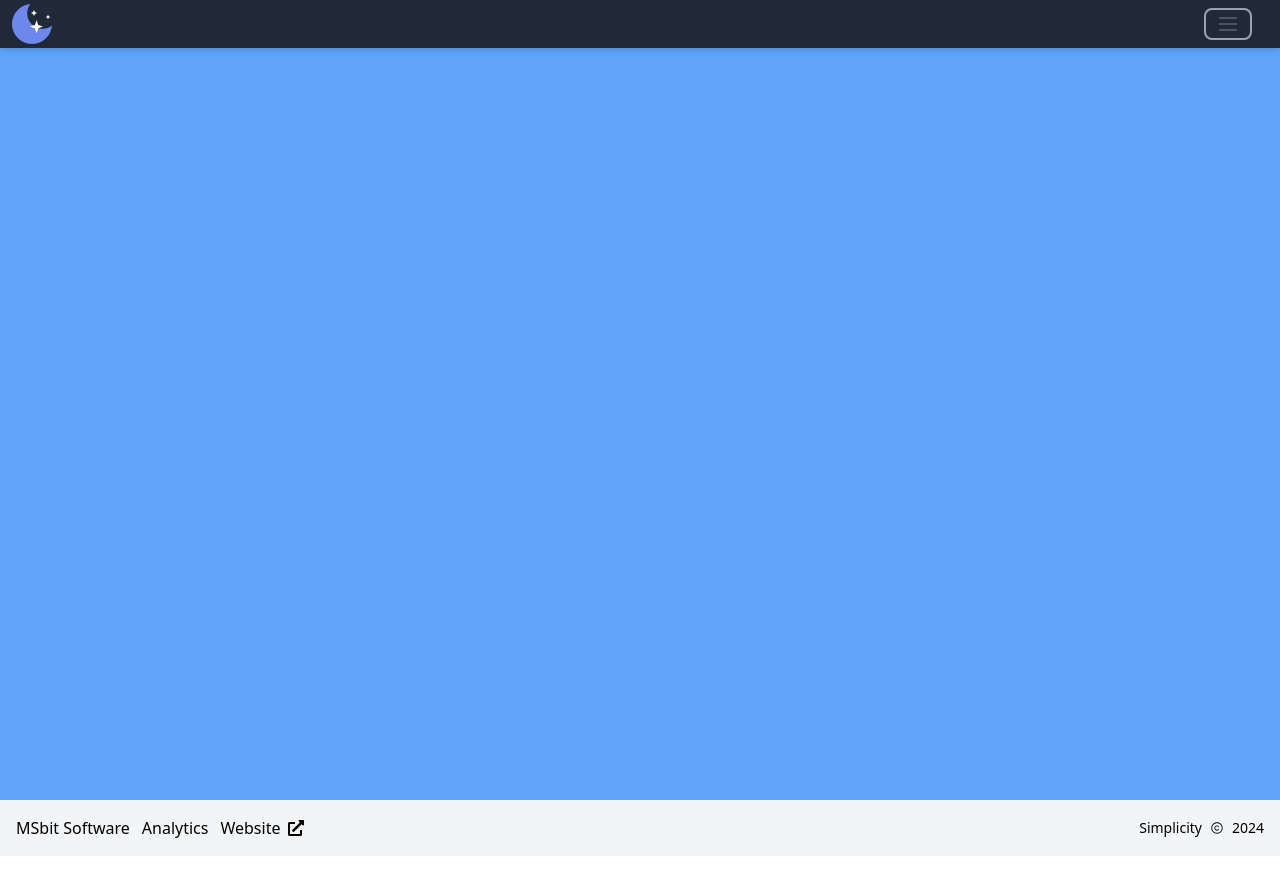
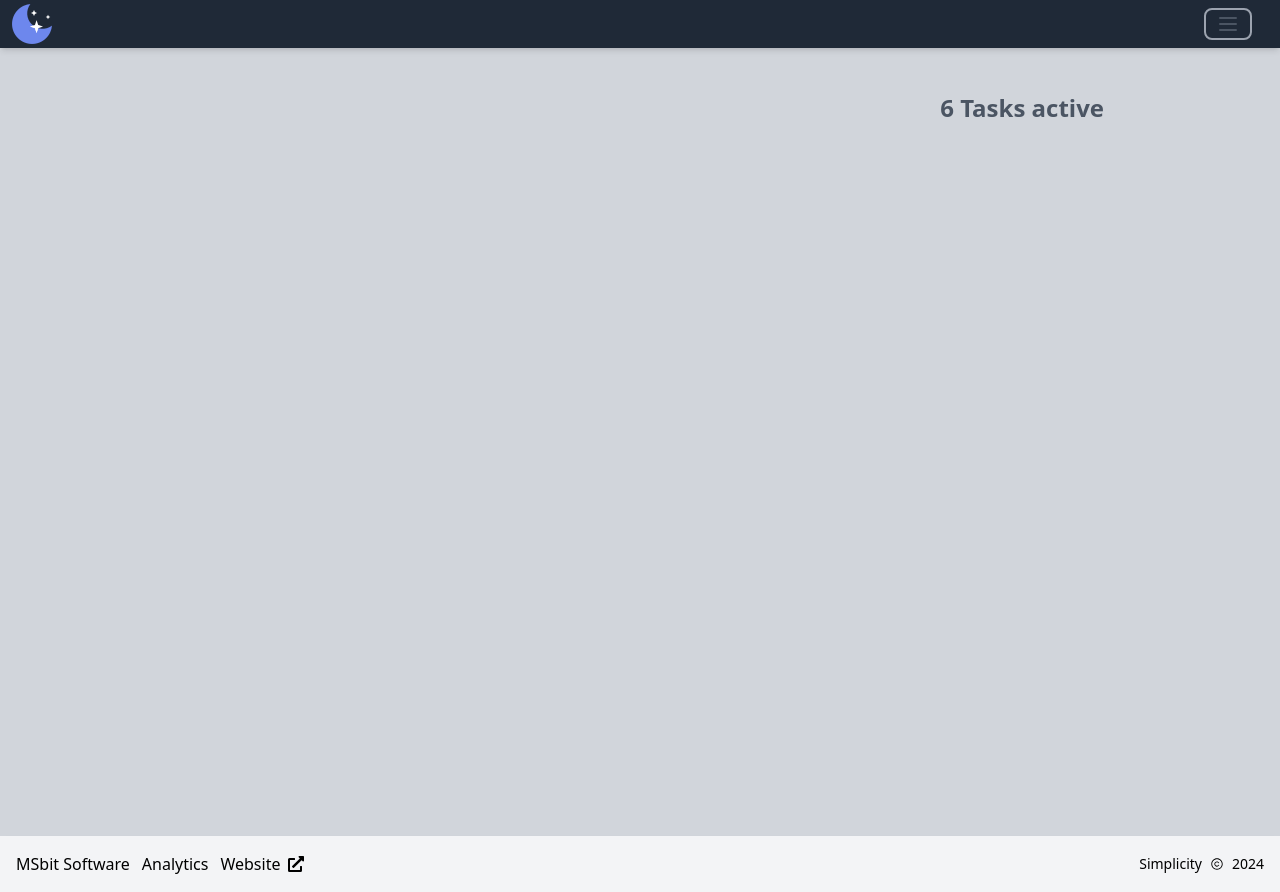
Before and after one commit to MENDELBENOR/Simplicity-client, a React (Vite) app: page /task/1 in a window 1280 px wide. Before the commit the page ends 856 px from the top, so only its background shows below. Built offline with nearby package versions, Linux system fonts and the light colour scheme; no server answers.

Commit message:
task table

```diff
--- a/src/components/Groups.tsx
+++ b/src/components/Groups.tsx
@@ -28,12 +28,12 @@ export default function Groups({ projectId }: Props) {
             {groups.map((group, index) => (
                 <motion.div
                     key={group._id}
-                    initial={{ x: -10, opacity: 0 }}
-                    animate={{ x: 0, opacity: 1 }}
-                    transition={{ delay: 0.3 * index }}
+                    initial={{ y: -10, opacity: 0 }}
+                    animate={{ y: 0, opacity: 1 }}
+                    transition={{ delay: 0.2 * index }}
                 >
                     {/* when you click we to to task page with the id in the params */}
-                    <div className="flex pl-4 py-1 hover:bg-gray-600 rounded mt-1 mr-1 cursor-pointer transition duration-200"
+                    <div className="flex pl-4 py-1 bg-gray-600 hover:bg-[#3c4858] rounded mt-1 mr-1 cursor-pointer transition duration-200"
                         onClick={() => navigatePage(group._id)}
                     >
                         <span>{group.name}</span>
--- a/src/components/Loading.tsx
+++ b/src/components/Loading.tsx
@@ -3,8 +3,8 @@ export default function Loading() {
     return (
         <div className="flex items-center justify-center h-screen">
             <div className="relative">
-                <div className="w-16 h-16 border-4 border-t-transparent border-blue-500 rounded-full animate-spin"></div>
-                <span className="absolute inset-0 flex items-center justify-center text-blue-500 font-semibold">
+                <div className="w-24 h-24 border-4 border-t-transparent border-blue-500 rounded-full animate-spin"></div>
+                <span className="absolute inset-0 flex items-center justify-center text-blue-500 font-semibold p-2">
                     Loading...
                 </span>
             </div>
--- a/src/components/SignUp.tsx
+++ b/src/components/SignUp.tsx
@@ -23,7 +23,7 @@ export default function SignUp({ handleSwitch }: Prop) {
     return (
         <div>
             <div>
-                <h2 className="mt-3 text-center text-3xl font-extrabold text-gray-900">Create your account</h2>
+                <h2 className="mt-3 text-center text-3xl font-extrabold dark:text-white text-gray-900">Create your account</h2>
             </div>
             <form className="mt-8 space-y-6" onSubmit={handleSignUp}>
                 <div className="rounded-md shadow-sm space-y-2">
--- /dev/null
+++ b/src/components/TableTask.tsx
@@ -0,0 +1,6 @@
+
+export default function TableTask() {
+    return (
+        <div>TableTask</div>
+    )
+}
--- a/src/hooks/UseUsers.ts
+++ b/src/hooks/UseUsers.ts
@@ -71,7 +71,9 @@ export default function UseUsers() {
       if (axios.isAxiosError(err))
         errorFromServer(err.response?.data.displayMessage)
     }
-    setLoading(false);
+    setTimeout(() => {
+      setLoading(false);
+    }, 1500)
   };
 
   const createUser = async (user: UserSignUp) => {
--- a/src/pages/TaskPage.tsx
+++ b/src/pages/TaskPage.tsx
@@ -1,16 +1,80 @@
 import { useEffect } from "react";
 import { useParams } from "react-router-dom";
+import { ITask } from "../utils/types";
 
+// _id: string;
+// name: string;
+// description: string;
+// status: STATUS;
+// duration: number;
+// groupId: string;
+
+const tasks: ITask[] = [
+    {
+        _id: "1",
+        name: "Task 1",
+        description: "This is the first task.",
+        status: "TO DO",
+        duration: 60,
+        groupId: "group-1"
+    },
+    {
+        _id: "2",
+        name: "Task 2",
+        description: "This is the second task.",
+        status: "IN PROGRESS",
+        duration: 45,
+        groupId: "group-1"
+    },
+    {
+        _id: "3",
+        name: "Task 3",
+        description: "This is the third task.",
+        status: "COMPLETE",
+        duration: 120,
+        groupId: "group-2"
+    },
+    {
+        _id: "4",
+        name: "Task 4",
+        description: "This is the fourth task.",
+        status: "TO DO",
+        duration: 30,
+        groupId: "group-2"
+    },
+    {
+        _id: "5",
+        name: "Task 5",
+        description: "This is the fifth task.",
+        status: "IN PROGRESS",
+        duration: 90,
+        groupId: "group-3"
+    },
+    {
+        _id: "6",
+        name: "Task 6",
+        description: "This is the sixth task.",
+        status: "COMPLETE",
+        duration: 150,
+        groupId: "group-3"
+    }
+];
 
 export default function TaskPage() {
     const { id } = useParams<{ id: string }>();
-
 
     useEffect(() => {
         // get group data and task!
     }, [id])
 
     return (
-        <div className="w-full h-screen bg-blue-400"></div>
+        <div className="w-full h-screen bg-gray-300 mt-9 sm:p-10 flex flex-col items-center dark:bg-gray-800">
+            <div className="flex w-[80%] justify-end p-4 text-2xl font-bold text-gray-600 dark:text-white">{tasks.length} Tasks active</div>
+
+            <div className="w-[80%] flex items-center justify-between">
+                <div className="flex space-x-4 ml-2"></div>
+            </div>
+
+        </div>
     )
 }
--- a/src/utils/types.d.ts
+++ b/src/utils/types.d.ts
@@ -57,4 +57,13 @@ export type Project = {
 
 export type SideBar2Props = {
     projectList: Project[];
-  };
+};
+
+export interface ITask {
+    _id: string;
+    name: string;
+    description: string;
+    status: "TO DO" | "IN PROGRESS" | "COMPLETE";
+    duration: number;
+    groupId: string;
+}
```
Also changed, not shown: 1 other file (tests, documents, lock files or other folders).
